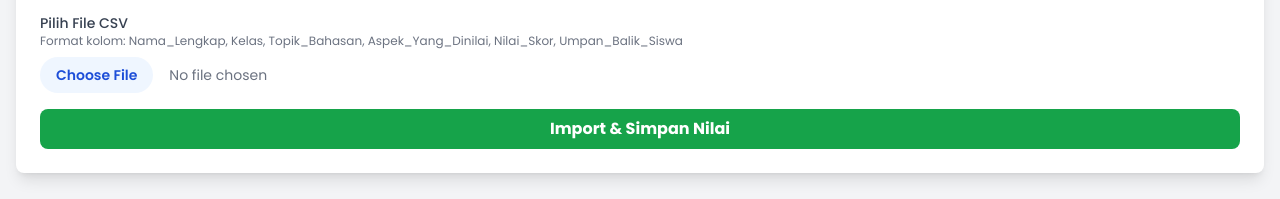
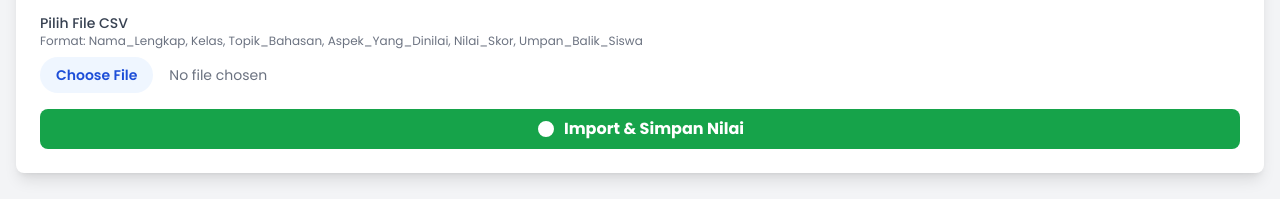
Before and after one commit to adenube/super-app-guru, a plain HTML site: page nilai.html in a window 1280 px wide. Shown: the part 230-429 px from the top of the page. Drawn offline with nearby package versions, Linux system fonts and the light colour scheme; no server answers.

Commit message:
Add files via upload

```diff
--- a/nilai.html
+++ b/nilai.html
@@ -41,10 +41,11 @@
             <div class="space-y-4">
                 <div>
                     <label for="fileInput" class="block text-sm font-medium text-gray-700">Pilih File CSV</label>
-					<p class="text-xs text-gray-500 mb-2">Format kolom: Nama_Lengkap, Kelas, Topik_Bahasan, Aspek_Yang_Dinilai, Nilai_Skor, Umpan_Balik_Siswa</p>
+                    <p class="text-xs text-gray-500 mb-2">Format: Nama_Lengkap, Kelas, Topik_Bahasan, Aspek_Yang_Dinilai, Nilai_Skor, Umpan_Balik_Siswa</p>
                     <input type="file" id="fileInput" accept=".csv" class="w-full text-sm text-gray-500 file:mr-4 file:py-2 file:px-4 file:rounded-full file:border-0 file:text-sm file:font-semibold file:bg-blue-50 file:text-blue-700 hover:file:bg-blue-100"/>
                 </div>
-				<button id="tombolImport" class="w-full bg-green-600 hover:bg-green-700 text-white font-bold py-2 px-4 rounded-lg">
+                <button id="tombolImport" class="w-full bg-green-600 hover:bg-green-700 text-white font-bold py-2 px-4 rounded-lg flex items-center justify-center">
+                    <svg xmlns="http://www.w3.org/2000/svg" class="h-5 w-5 mr-2" viewBox="0 0 20 20" fill="currentColor"><path d="M10 18a8 8 0 100-16 8 8 0 000 16zm1-11a1 1 0 10-2 0v3.586L7.707 9.293a1 1 0 10-1.414 1.414l3 3a1 1 0 001.414 0l3-3a1 1 0 00-1.414-1.414L11 10.586V7z" clip-rule="evenodd" /></svg>
                     Import & Simpan Nilai
                 </button>
             </div>
```
Lines whose indentation alone changed are shown as unchanged.
